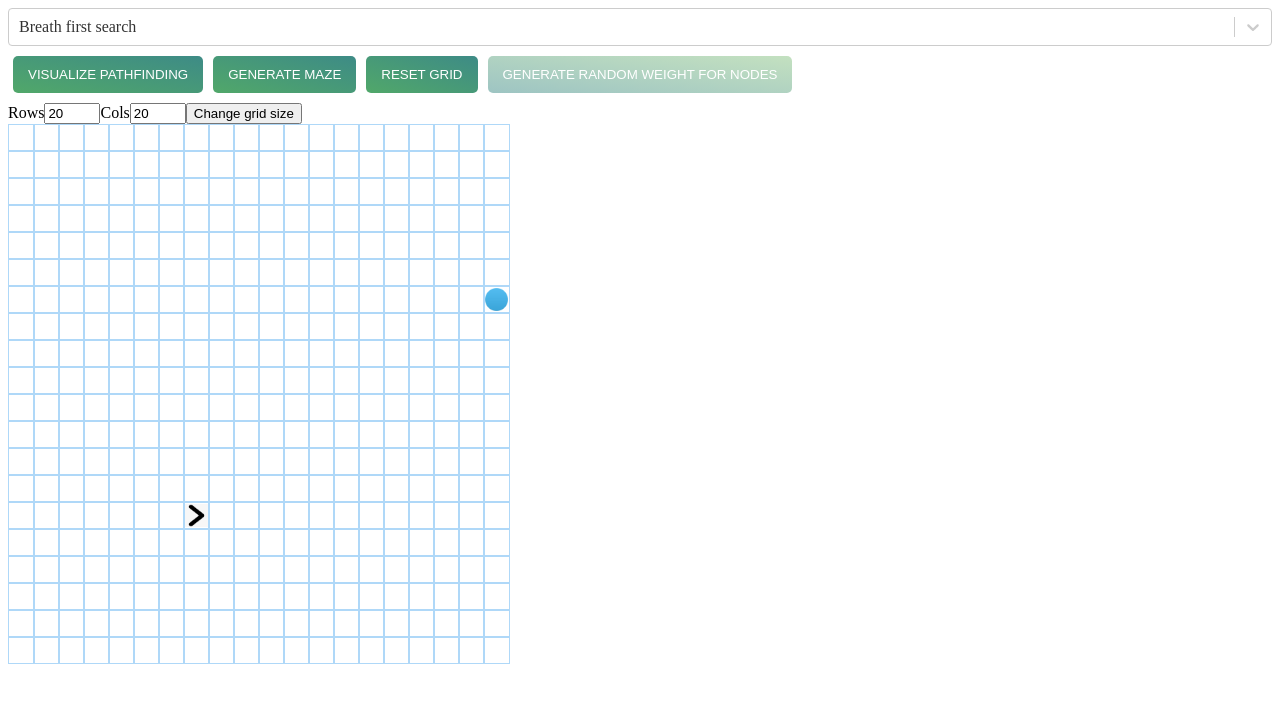
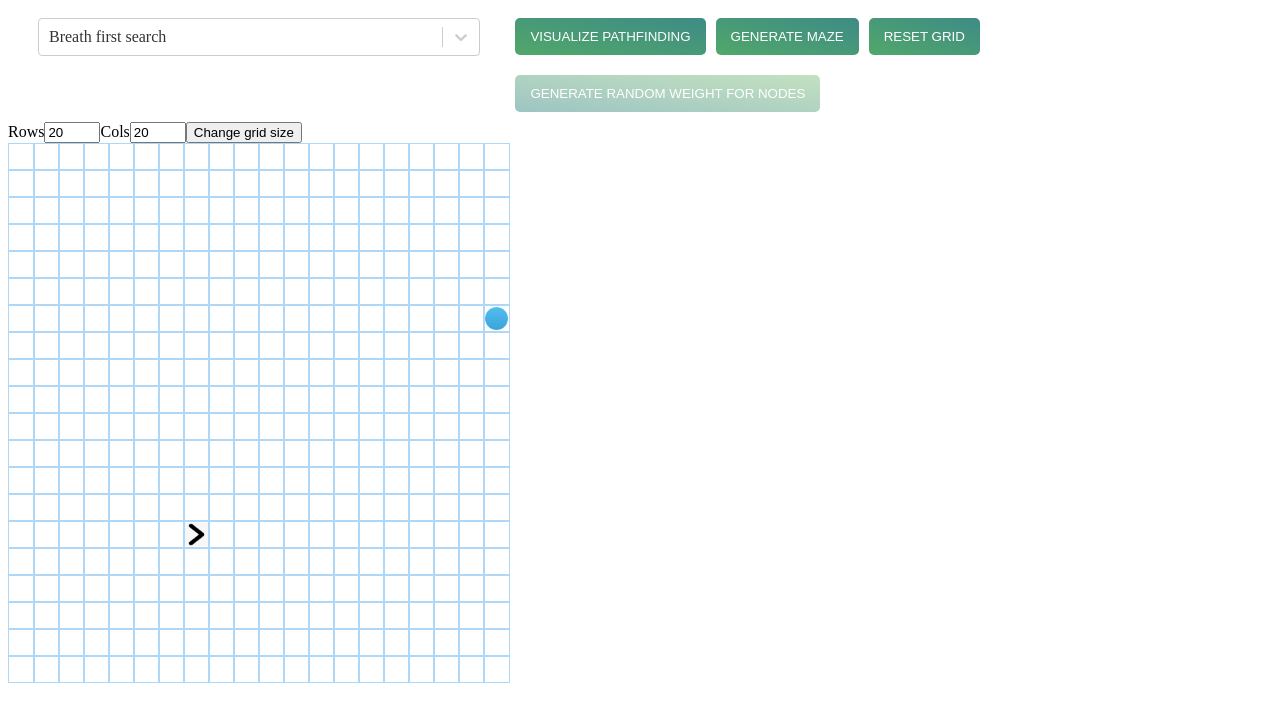
Before and after one commit to TD2106/pathfinder-visualizer, a React (Create React App) app: page / in a window 1280 px wide. Shown: the top 722 px of the page. Built offline with nearby package versions, Linux system fonts and the light colour scheme.

Commit message:
Add algorithm selector style

```diff
--- a/src/components/AlgorithmSelector/AlgorithmSelector.tsx
+++ b/src/components/AlgorithmSelector/AlgorithmSelector.tsx
@@ -6,6 +6,7 @@ import { AnyAction } from 'redux';
 import { changeAlgorithmType } from '../../redux/thunkMiddleware/changeAlgoType';
 import Select from 'react-select';
 import { ALGORITHM_OPTIONS } from '../../constants/algorithms';
+import './style.scss';
 
 interface ReduxStateProps {
     algorithmType: string;
--- /dev/null
+++ b/src/components/AlgorithmSelector/style.scss
@@ -0,0 +1,5 @@
+.algorithm-selector {
+    width: 35%;
+    margin: 10px 30px;
+    float: left;
+}
```
